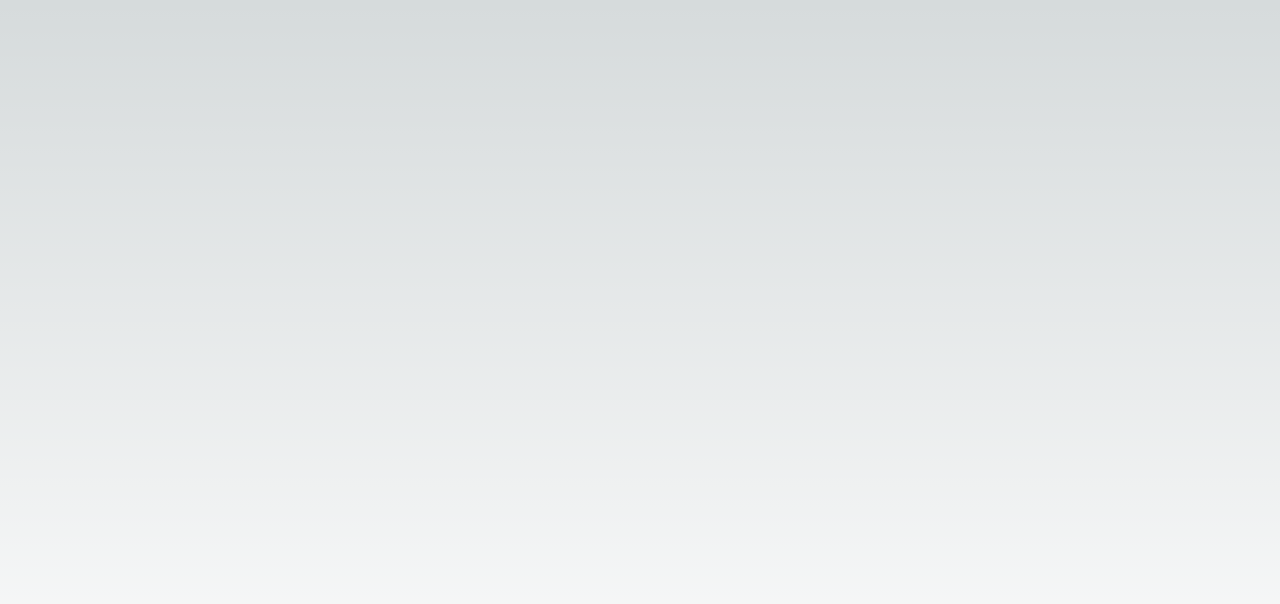
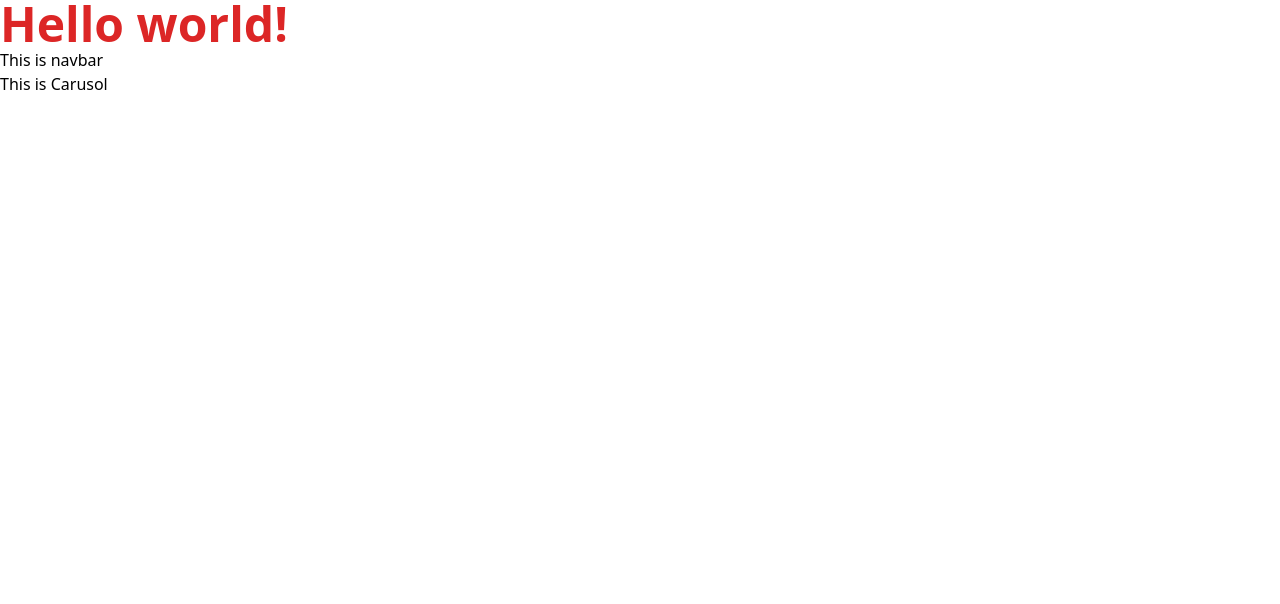
Before and after one commit to sheikh-momin/Smart-University-Protal, a Next.js app: page / in a window 1280 px wide. Shown: the top 604 px of the page. Built offline with nearby package versions, Linux system fonts and the light colour scheme.

Commit message:
tailwind set up

```diff
--- /dev/null
+++ b/components/Carusol.js
@@ -0,0 +1,11 @@
+import React from 'react';
+
+const Carusol = () => {
+    return (
+        <div>
+            This is Carusol
+        </div>
+    );
+};
+
+export default Carusol;
--- /dev/null
+++ b/components/Navbar.js
@@ -0,0 +1,11 @@
+import React from 'react';
+
+const Navbar = () => {
+    return (
+        <div>
+            This is navbar
+        </div>
+    );
+};
+
+export default Navbar;
--- a/package.json
+++ b/package.json
@@ -13,5 +13,10 @@
     "next": "13.1.1",
     "react": "18.2.0",
     "react-dom": "18.2.0"
+  },
+  "devDependencies": {
+    "autoprefixer": "^10.4.13",
+    "postcss": "^8.4.21",
+    "tailwindcss": "^3.2.4"
   }
 }
--- /dev/null
+++ b/pages/about.js
@@ -0,0 +1,11 @@
+import React from 'react';
+
+const about = () => {
+    return (
+        <div>
+            <h1>Its work</h1>
+        </div>
+    );
+};
+
+export default about;
--- a/pages/index.js
+++ b/pages/index.js
@@ -2,6 +2,8 @@ import Head from 'next/head'
 import Image from 'next/image'
 import { Inter } from '@next/font/google'
 import styles from '../styles/Home.module.css'
+import Navbar from '../components/Navbar'
+import Carusol from '../components/Carusol'
 
 const inter = Inter({ subsets: ['latin'] })
 
@@ -14,110 +16,12 @@ export default function Home() {
         <meta name="viewport" content="width=device-width, initial-scale=1" />
         <link rel="icon" href="/favicon.ico" />
       </Head>
-      <main className={styles.main}>
-        {/* <div className={styles.description}>
-          <p>
-            Get started by editing&nbsp;
-            <code className={styles.code}>pages/index.js</code>
-          </p>
-          <div>
-            <a
-              href="https://vercel.com?utm_source=create-next-app&utm_medium=default-template&utm_campaign=create-next-app"
-              target="_blank"
-              rel="noopener noreferrer"
-            >
-              By{' '}
-              <Image
-                src="/vercel.svg"
-                alt="Vercel Logo"
-                className={styles.vercelLogo}
-                width={100}
-                height={24}
-                priority
-              />
-            </a>
-          </div>
-        </div> */}
-{/*
-        <div className={styles.center}>
-          <Image
-            className={styles.logo}
-            src="/next.svg"
-            alt="Next.js Logo"
-            width={180}
-            height={37}
-            priority
-          />
-          <div className={styles.thirteen}>
-            <Image
-              src="/thirteen.svg"
-              alt="13"
-              width={40}
-              height={31}
-              priority
-            />
-          </div>
-        </div> */}
+      <h5 className="text-5xl  font-bold text-red-600">
+      Hello world!
+    </h5>
+        <Navbar></Navbar>
+        <Carusol></Carusol>
 
-        {/* <div className={styles.grid}>
-          <a
-            href="https://nextjs.org/docs?utm_source=create-next-app&utm_medium=default-template&utm_campaign=create-next-app"
-            className={styles.card}
-            target="_blank"
-            rel="noopener noreferrer"
-          >
-            <h2 className={inter.className}>
-              Docs <span>-&gt;</span>
-            </h2>
-            <p className={inter.className}>
-              Find in-depth information about Next.js features and&nbsp;API.
-            </p>
-          </a>
-
-          <a
-            href="https://nextjs.org/learn?utm_source=create-next-app&utm_medium=default-template&utm_campaign=create-next-app"
-            className={styles.card}
-            target="_blank"
-            rel="noopener noreferrer"
-          >
-            <h2 className={inter.className}>
-              Learn <span>-&gt;</span>
-            </h2>
-            <p className={inter.className}>
-              Learn about Next.js in an interactive course with&nbsp;quizzes!
-            </p>
-          </a>
-
-          <a
-            href="https://vercel.com/templates?framework=next.js&utm_source=create-next-app&utm_medium=default-template&utm_campaign=create-next-app"
-            className={styles.card}
-            target="_blank"
-            rel="noopener noreferrer"
-          >
-            <h2 className={inter.className}>
-              Templates <span>-&gt;</span>
-            </h2>
-            <p className={inter.className}>
-              Discover and deploy boilerplate example Next.js&nbsp;projects.
-            </p>
-          </a>
-
-          <a
-            href="https://vercel.com/new?utm_source=create-next-app&utm_medium=default-template&utm_campaign=create-next-app"
-            className={styles.card}
-            target="_blank"
-            rel="noopener noreferrer"
-          >
-            <h2 className={inter.className}>
-              Deploy <span>-&gt;</span>
-            </h2>
-            <p className={inter.className}>
-              Instantly deploy your Next.js site to a shareable URL
-              with&nbsp;Vercel.
-            </p>
-          </a>
-        </div> */}
-      </main>
     </>
   )
 }
--- /dev/null
+++ b/postcss.config.js
@@ -0,0 +1,6 @@
+module.exports = {
+  plugins: {
+    tailwindcss: {},
+    autoprefixer: {},
+  },
+}
--- a/styles/Home.module.css
+++ b/styles/Home.module.css
@@ -1,4 +1,4 @@
-.main {
+/* .main {
   display: flex;
   flex-direction: column;
   justify-content: space-between;
@@ -128,31 +128,34 @@
   content: '';
   position: absolute;
   z-index: -1;
-}
+} */
+
+
+
+
+
+
 
 /* Conic Gradient Animation */
-.thirteen::before {
+/* .thirteen::before {
   animation: 6s rotate linear infinite;
   width: 200%;
   height: 200%;
   background: var(--tile-border);
-}
+} */
+
+
+
 
 /* Inner Square */
-.thirteen::after {
-  inset: 0;
-  padding: 1px;
-  border-radius: var(--border-radius);
-  background: linear-gradient(
-    to bottom right,
-    rgba(var(--tile-start-rgb), 1),
-    rgba(var(--tile-end-rgb), 1)
-  );
-  background-clip: content-box;
-}
+/*
+
+
+
+
 
 /* Enable hover only on non-touch devices */
-@media (hover: hover) and (pointer: fine) {
+/* @media (hover: hover) and (pointer: fine) {
   .card:hover {
     background: rgba(var(--card-rgb), 0.1);
     border: 1px solid rgba(var(--card-border-rgb), 0.15);
@@ -171,10 +174,15 @@
   .card:hover span {
     transform: none;
   }
-}
+} */
+
+
+
+
+
 
 /* Mobile */
-@media (max-width: 700px) {
+/* @media (max-width: 700px) {
   .content {
     padding: 4rem;
   }
@@ -248,10 +256,15 @@
     );
     z-index: 1;
   }
-}
+} */
+
+
+
+
+
 
 /* Tablet and Smaller Desktop */
-@media (min-width: 701px) and (max-width: 1120px) {
+/* @media (min-width: 701px) and (max-width: 1120px) {
   .grid {
     grid-template-columns: repeat(2, 50%);
   }
@@ -275,4 +288,4 @@
   to {
     transform: rotate(0deg);
   }
-}
+} */
--- a/styles/globals.css
+++ b/styles/globals.css
@@ -1,4 +1,4 @@
-:root {
+/* :root {
   --max-width: 1100px;
   --border-radius: 12px;
   --font-mono: ui-monospace, Menlo, Monaco, 'Cascadia Mono', 'Segoe UI Mono',
@@ -104,4 +104,7 @@ a {
   html {
     color-scheme: dark;
   }
-}
+} */
+@tailwind base;
+@tailwind components;
+@tailwind utilities;
--- /dev/null
+++ b/tailwind.config.js
@@ -0,0 +1,11 @@
+/** @type {import('tailwindcss').Config} */
+module.exports = {
+  content: [
+    "./pages/**/*.{js,ts,jsx,tsx}",
+    "./components/**/*.{js,ts,jsx,tsx}",
+  ],
+  theme: {
+    extend: {},
+  },
+  plugins: [],
+}
```
Also changed, not shown: pages/About/About.js (deleted, +0 -9 lines), pages/Admission/Admission.js (deleted, +0 -11 lines), 1 other file (tests, documents, lock files or other folders).
